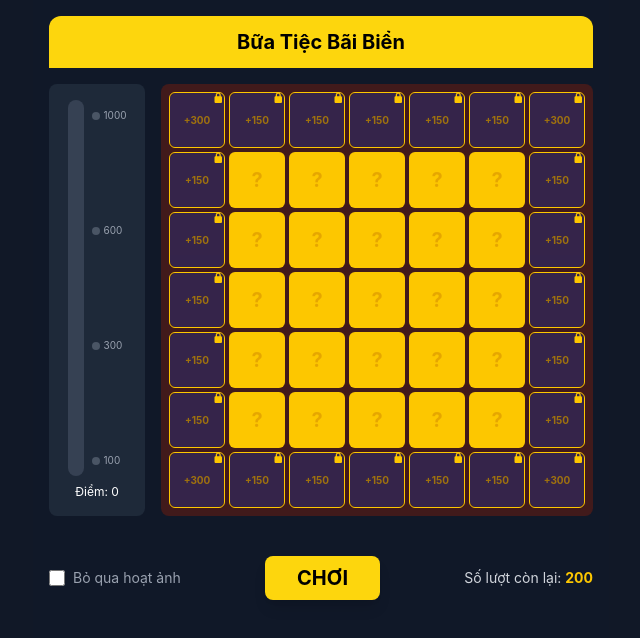
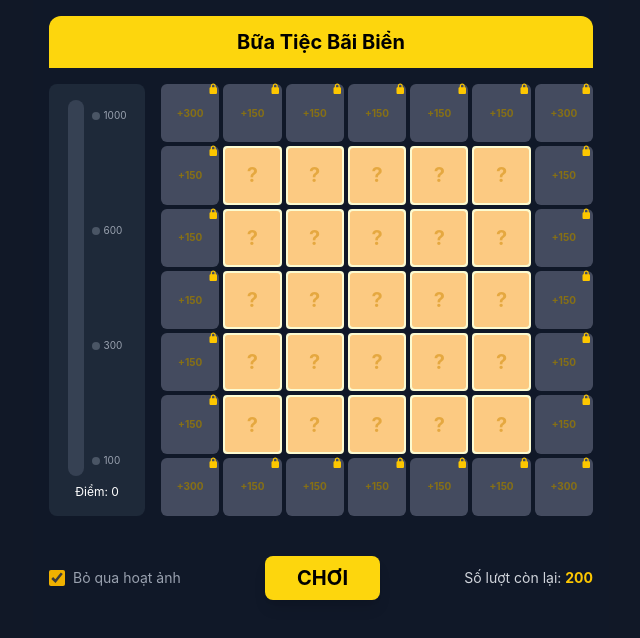
Before and after one commit to kentrung/reactjs-game-lucky-flip-game, a React (Vite) app: page / in a window 1280 px wide. Shown: the top 638 px of the page, without its empty margins (319-959 px from the left). Built offline with nearby package versions, Linux system fonts and the light colour scheme.

Commit message:
feat: update reward configuration and enhance game visuals with new styles

```diff
--- a/src/constants.ts
+++ b/src/constants.ts
@@ -1,10 +1,10 @@
 // Cấu hình các phần thưởng có thể xuất hiện trong ô (weight = tỉ lệ tương đối)
 export const REWARDS = [
-  { icon: '🥥', points: 5, color: 'bg-blue-400', weight: 45 },
-  { icon: '🥥', points: 10, color: 'bg-purple-400', weight: 30 },
-  { icon: '🥥', points: 15, color: 'bg-yellow-300', weight: 15 },
-  { icon: '🥥', points: 20, color: 'bg-red-400', weight: 5 },
-  { icon: '🎟️', points: 1, color: 'bg-green-400', isTicket: true, weight: 5 },
+  { icon: '🥥', points: 5, level: 'level1', weight: 45 },
+  { icon: '🥥', points: 10, level: 'level2', weight: 30 },
+  { icon: '🥥', points: 15, level: 'level3', weight: 15 },
+  { icon: '🥥', points: 20, level: 'level4', weight: 5 },
+  { icon: '🎟️', points: 1, level: 'level4', weight: 5, isTicket: true },
 ];
 
 // Số lượt chơi ban đầu
--- a/src/index.css
+++ b/src/index.css
@@ -32,10 +32,55 @@ body {
   display: flex;
   align-items: center;
   justify-content: center;
-  border-radius: 0.375rem;
+  background-color: #fcfbd1;
+  border: 2px solid #fcfbd1;
+  border-radius: 4px;
   backface-visibility: hidden;
   -webkit-backface-visibility: hidden;
 }
+.cell-face-inner {
+  background-color: #fcca82;
+  border-radius: 3px;
+  width: 100%;
+  height: 100%;
+  display: flex;
+  justify-content: center;
+  align-items: center;
+}
+.cell-face.level1 {
+  background: #038fff;
+  border: 2px solid #038fff;
+}
+.cell-face.level1 .cell-face-inner {
+  background: #038fff;
+  border: 2px solid #0066e9;
+}
+.cell-face.level2 {
+  background: #be26ff;
+  border: 2px solid #be26ff;
+}
+.cell-face.level2 .cell-face-inner {
+  background: #be26ff;
+  border: 2px solid #a820e0;
+}
+.cell-face.level3 {
+  background: #fde507;
+  border: 2px solid #fde507;
+  color: #d89000;
+}
+.cell-face.level3 .cell-face-inner {
+  background: #fde507;
+  border: 2px solid #eb9d00;
+}
+.cell-face.level4 {
+  background: #fe4c68;
+  border: 2px solid #fe4c68;
+}
+.cell-face.level4 .cell-face-inner {
+  background: #fe4c68;
+  border: 2px solid #e00643;
+}
+
 
 .cell-face-back {
   transform: rotateY(180deg);
@@ -43,7 +88,7 @@ body {
 
 .cell.winning {
   z-index: 10;
-  border-radius: 0.375rem;
+  border-radius: 3px;
   outline: 2px solid #facc15;
   outline-offset: 1px;
   box-shadow: 0 0 8px 2px rgba(250, 204, 21, 0.75);
--- a/src/main.tsx
+++ b/src/main.tsx
@@ -3,7 +3,7 @@ import { createRoot } from 'react-dom/client';
 import { FontAwesomeIcon } from '@fortawesome/react-fontawesome';
 import { faLock } from '@fortawesome/free-solid-svg-icons';
 import { INITIAL_TURNS, MILESTONES, REWARDS, REQUIRED_WON_LINES } from './constants';
-import './index.css'; // Import file CSS (Tailwind)
+import './index.css';
 import Header from './components/Header';
 import GameControls from './components/GameControls';
 import {
@@ -22,7 +22,7 @@ const App = () => {
   const [turns, setTurns] = useState(INITIAL_TURNS);
   const [score, setScore] = useState(0); // Dùng cho thanh tiến độ (REQ-004)
   const [bannerMessage, setBannerMessage] = useState('');
-  const [isSkipChecked, setIsSkipChecked] = useState(false);
+  const [isSkipChecked, setIsSkipChecked] = useState(true);
   const [flipCellId, setFlipCellId] = useState<string | null>(null);
   const [isFlipping, setIsFlipping] = useState(false);
   const [wonLines, setWonLines] = useState<string[]>([]);
@@ -100,10 +100,10 @@ const App = () => {
   // Highlight cố định cho các hàng/cột/chéo đã hoàn thành
   const winningCells = getWinningCells(grid);
 
-  // Lấy màu nền tương ứng với điểm thưởng
+  // Lấy class cấp độ tương ứng với điểm thưởng
   const getRewardColor = (points: number): string => {
     const reward = REWARDS.find(r => r.points === points);
-    return reward?.color ?? 'bg-yellow-100';
+    return reward?.level ?? 'level1';
   };
 
   // Tính toán % thanh tiến độ dựa trên điểm và các mốc phần thưởng
@@ -120,7 +120,7 @@ const App = () => {
               <div
                 className="w-full bg-gradient-to-t from-yellow-400 to-yellow-200 transition-all duration-500"
                 style={{ height: `${progressPercent}%` }}
-              ></div>
+              />
             </div>
             {/* Các mốc phần thưởng */}
             <div className="flex flex-col justify-between py-2 text-[10px] text-gray-400">
@@ -136,7 +136,7 @@ const App = () => {
         </div>
 
         {/* REQ-001: Khung trò chơi 5x5 bao ngoài bởi vòng ô điểm 7x7 */}
-        <div className="flex-1 grid grid-cols-7 gap-1 bg-[#411a1b] p-2 rounded-lg">
+        <div className="flex-1 grid grid-cols-7 gap-1">
           {Array.from({ length: 7 }).flatMap((_, R) =>
             Array.from({ length: 7 }).map((_, C) => {
               const isBoard = R >= 1 && R <= 5 && C >= 1 && C <= 5;
@@ -150,18 +150,20 @@ const App = () => {
                   >
                     <div className={`cell-inner ${flipCellId === cell.id || cell.isRevealed ? 'flipped' : ''} ${isSkipChecked ? 'no-transition' : ''}`}>
                       {/* Mặt trước: ô chưa lật */}
-                      <div className={`cell-face text-xl font-bold ${cell.isLocked ? 'bg-gray-700' : 'bg-yellow-400'}`}>
-                        {cell.isLocked ? (
-                          <span className="text-gray-400">🔒</span>
-                        ) : (
-                          <span className="text-yellow-600 opacity-50">?</span>
-                        )}
+                      <div className="cell-face">
+                        <div className="cell-face-inner text-xl font-bold">
+                          {cell.isLocked ? (
+                            <span className="text-gray-400">🔒</span>
+                          ) : (
+                            <span className="text-yellow-600 opacity-50">?</span>
+                          )}
+                        </div>
                       </div>
                       {/* Mặt sau: phần thưởng khi lật */}
-                      <div className={`cell-face cell-face-back ${getRewardColor(cell.points)} text-black text-xl font-bold`}>
-                        <div className="flex flex-col items-center">
+                      <div className={`cell-face cell-face-back ${getRewardColor(cell.points)} text-xl font-bold`}>
+                        <div className="cell-face-inner flex flex-col items-center">
                           <span>{cell.icon}</span>
-                          <span className="text-[10px] text-gray-600">x{cell.points}</span>
+                          <span className="text-[12px]">x{cell.points}</span>
                         </div>
                       </div>
                     </div>
@@ -175,13 +177,13 @@ const App = () => {
               return (
                 <div
                   key={`ring-${R}-${C}`}
-                  className="aspect-square relative border border-yellow-400 rounded-md transition-all duration-300"
+                  className="aspect-square relative rounded-md transition-all duration-300"
                 >
                   <div
                     className={`absolute inset-0 flex items-center justify-center rounded-md text-[10px] font-bold ${
                       isWon
                         ? 'bg-yellow-400 text-black shadow'
-                        : 'bg-blue-800/60 text-yellow-400 opacity-50'
+                        : 'bg-[#797f96] text-yellow-400 opacity-50'
                     }`}
                   >
                     {lineKey ? `+${getLinePoints(lineKey)}` : ''}
```
Also changed, not shown: public/cap-do.jpg (added).
